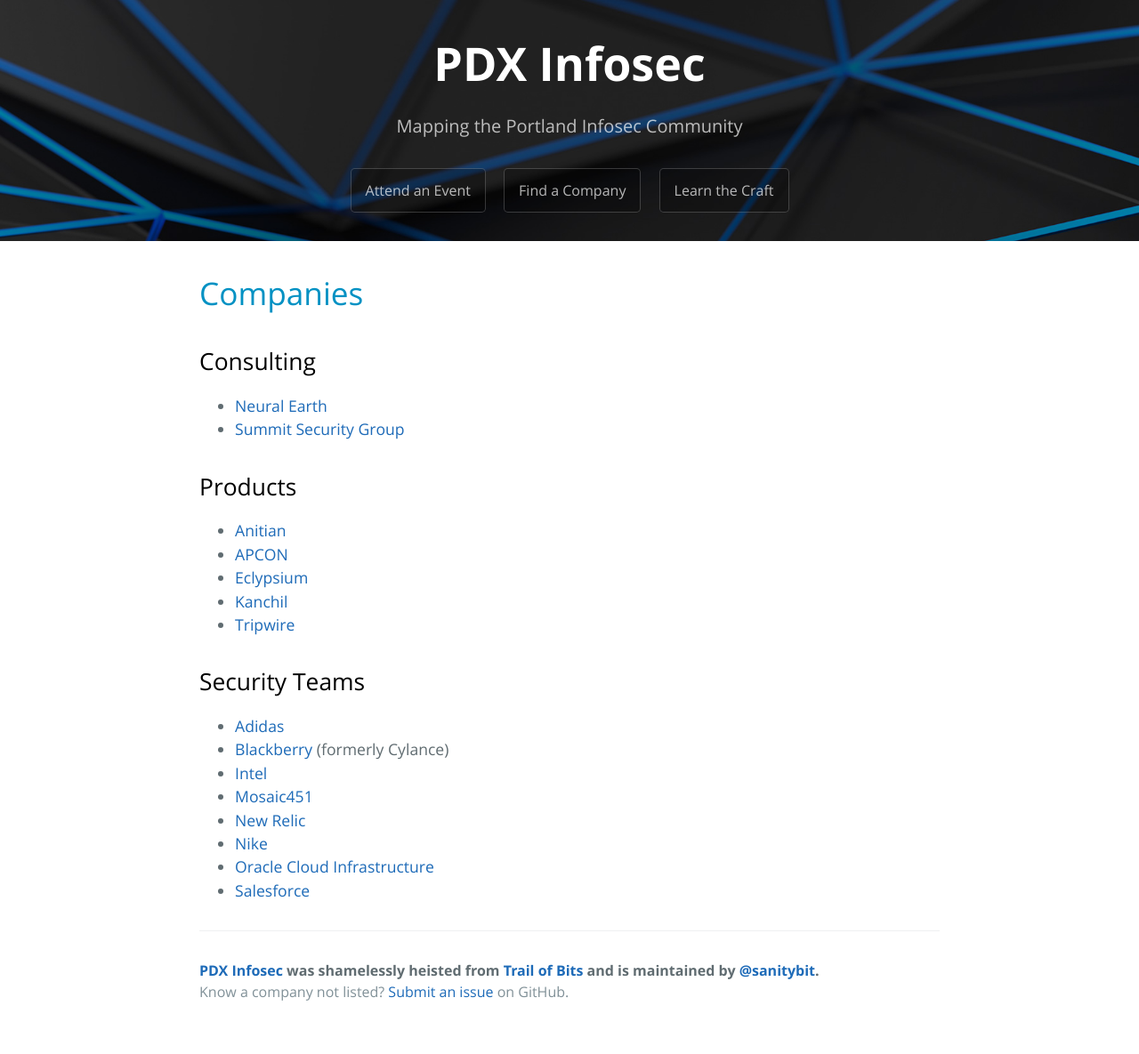
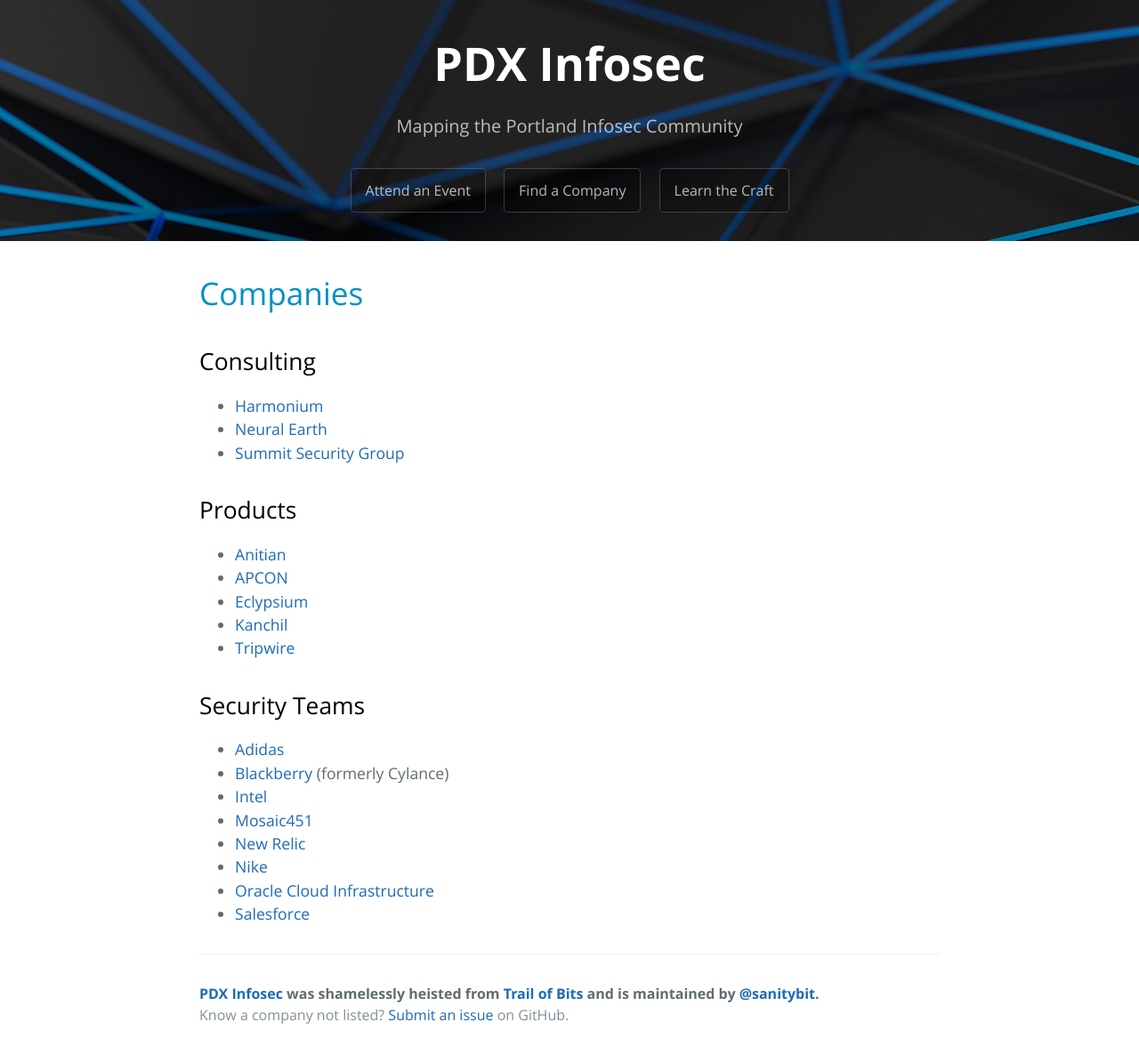
Before and after one commit to sanitybit/pdx-infosec, a Jekyll site: the page built from companies.md, in a window 1280 px wide. Shown: the whole page at 89% size. Built offline with Jekyll 4.4.1, drawn with Linux system fonts in a browser that asks for light colours; our own code applies the rules of GitHub Pages for plain Markdown files; before the commit the page ends 1159 px from its top, so only the background shows below that.

Commit message:
Update companies.md
Added Harmonium LLC

```diff
--- a/companies.md
+++ b/companies.md
@@ -7,6 +7,7 @@ permalink: /companies/
 # Companies
 
 ## Consulting
+* [Harmonium](https://www.harmoniumllc.com/)
 * [Neural Earth](https://www.neuralearth.io/)
 * [Summit Security Group](https://summitinfosec.com/)
 
```
